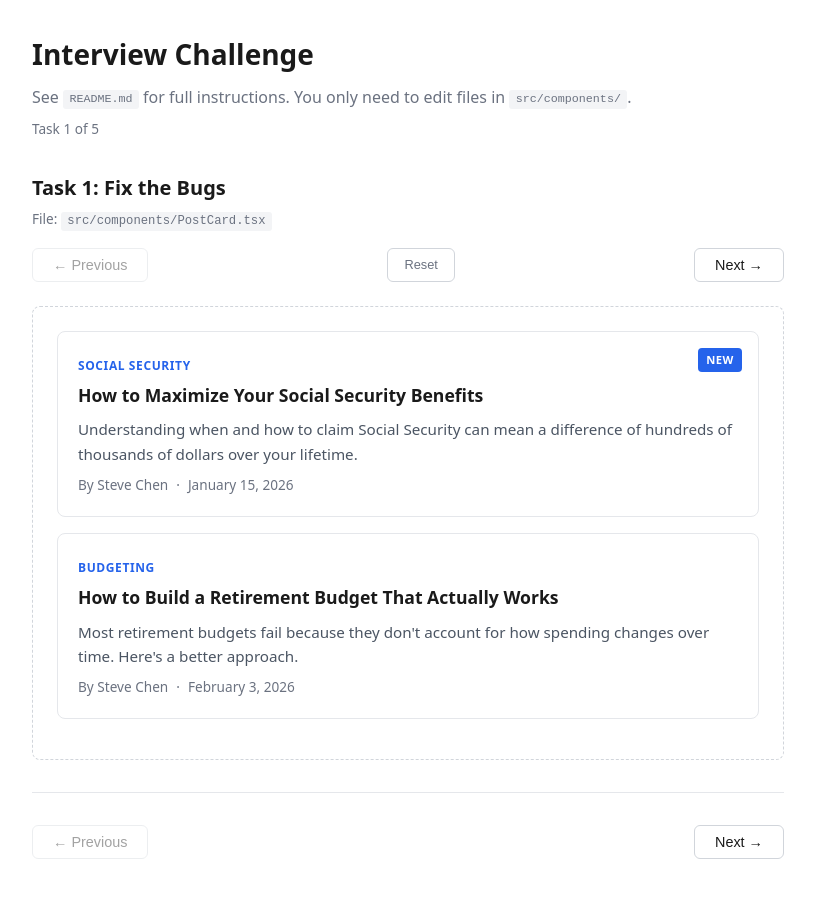
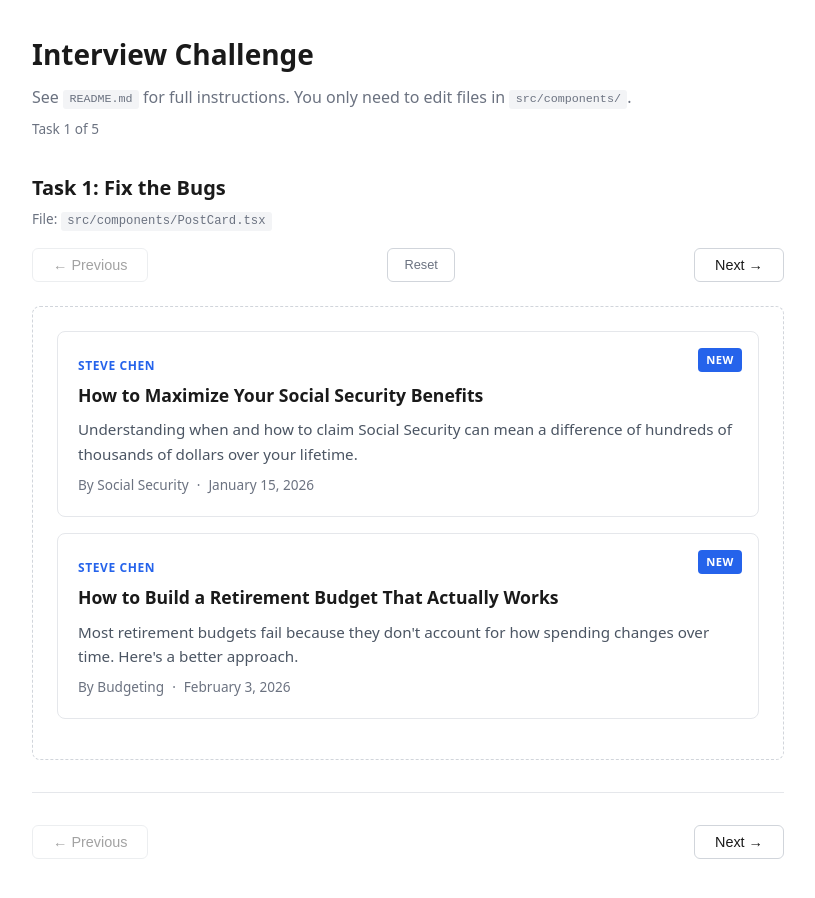
Before and after one commit to joegoldwasser/interview-frontend-challenge, a React (Vite) app: page / in a window 1280 px wide. Shown: the top 898 px of the page, without its empty margins (232-1047 px from the left). Built offline with nearby package versions, Linux system fonts and the light colour scheme.

Commit message:
fix: restore Task 1 bugs that were accidentally committed during slug rename

```diff
--- a/src/components/PostCard.tsx
+++ b/src/components/PostCard.tsx
@@ -32,14 +32,14 @@ export default function PostCard({
   return (
     <div style={styles.card}>
       {/* Bug 1c */}
-      {isNew && <span style={styles.badge}>NEW</span>}
+      <span style={styles.badge}>NEW</span>
 
       {/* Bug 1b */}
-      <span style={styles.category}>{category}</span>
+      <span style={styles.category}>{author}</span>
 
       <h3 style={styles.title}>
         {/* Bug 1a */}
-        <a href={`/blog/${slug}`} style={styles.link}>
+        <a href={`/blog/${title}`} style={styles.link}>
           {title}
         </a>
       </h3>
@@ -48,7 +48,7 @@ export default function PostCard({
 
       <div style={styles.meta}>
         {/* Bug 1b */}
-        <span>By {author}</span>
+        <span>By {category}</span>
         <span>&middot;</span>
         <span>{formatDate(publishedAt)}</span>
       </div>
```
